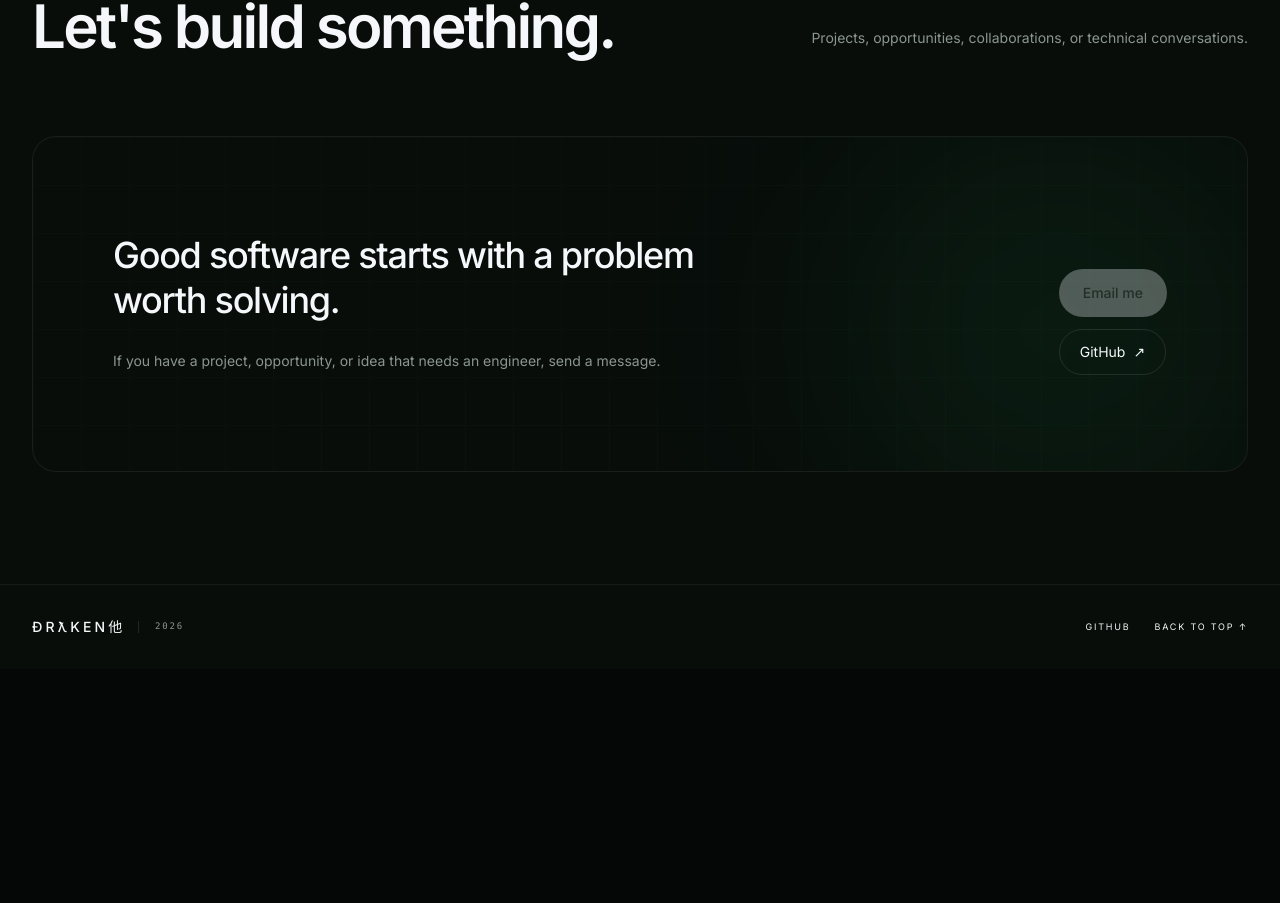
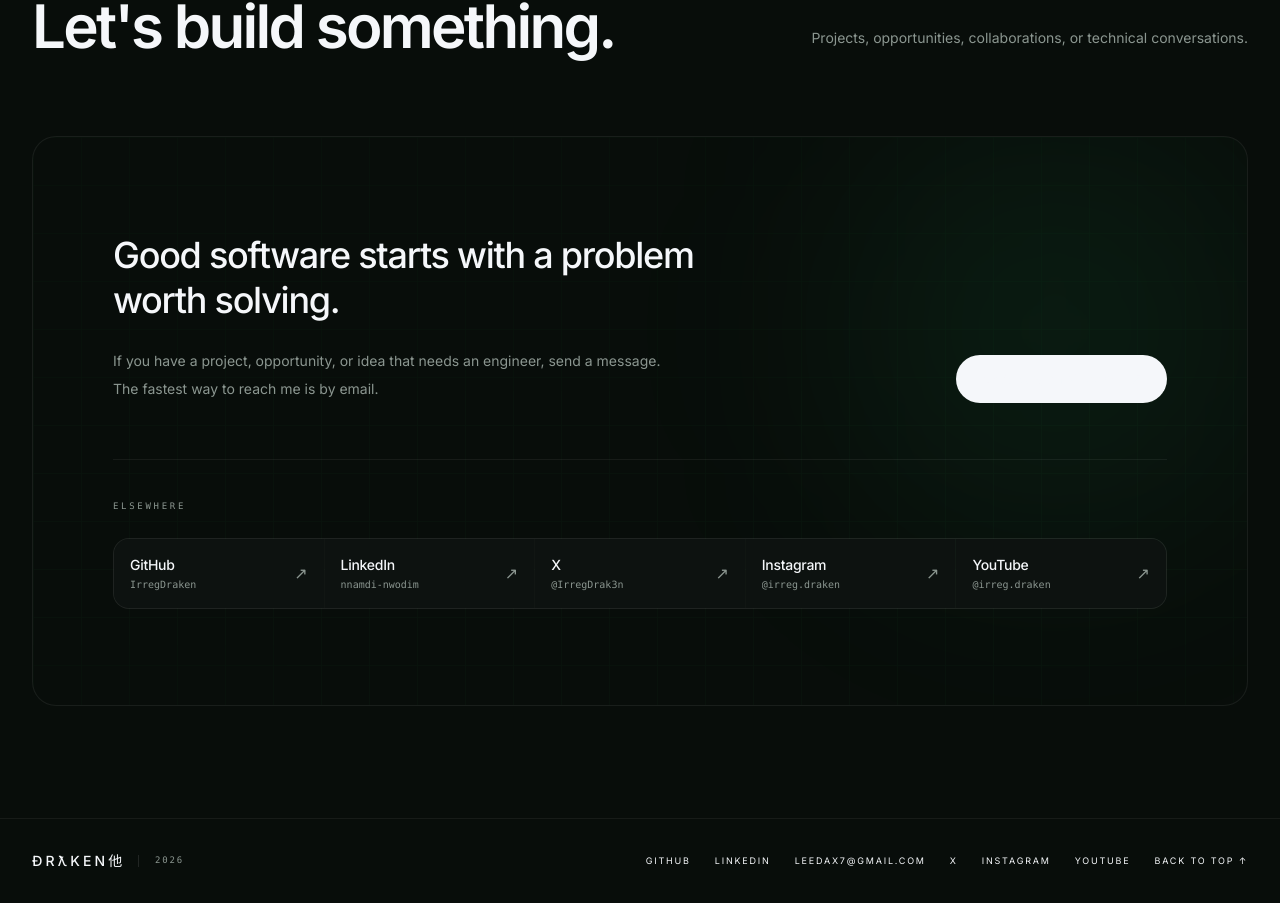
Before and after one commit to IrregDraken/Portfolio, a React (Vite) app: page / in a window 1280 px wide. Shown: the part 9479-10382 px from the top of the page. Before the commit the page ends 10148 px from the top, so only its background shows below. Built offline with nearby package versions, Linux system fonts and the light colour scheme.

Commit message:
Keep hero orb animations under reduced motion; add email and socials to Contact and Footer

```diff
--- a/src/components/Contact.tsx
+++ b/src/components/Contact.tsx
@@ -1,9 +1,43 @@
 import SectionHeading from './SectionHeading'
 import { siteConfig } from '../config/site'
 
+const socials = [
+  {
+    key: 'github',
+    label: siteConfig.social.github,
+    handle: 'IrregDraken',
+    url: siteConfig.links.github,
+  },
+  {
+    key: 'linkedin',
+    label: siteConfig.social.linkedin,
+    handle: 'nnamdi-nwodim',
+    url: siteConfig.links.linkedin,
+  },
+  {
+    key: 'x',
+    label: siteConfig.social.x,
+    handle: '@IrregDrak3n',
+    url: siteConfig.links.x,
+  },
+  {
+    key: 'instagram',
+    label: siteConfig.social.instagram,
+    handle: '@irreg.draken',
+    url: siteConfig.links.instagram,
+  },
+  {
+    key: 'youtube',
+    label: siteConfig.social.youtube,
+    handle: '@irreg.draken',
+    url: siteConfig.links.youtube,
+  },
+]
+
+const hasLinks = socials.some((social) => Boolean(social.url))
+
 function Contact() {
   const hasEmail = Boolean(siteConfig.links.email)
-  const hasLinkedIn = Boolean(siteConfig.links.linkedin)
 
   return (
     <section
@@ -34,6 +68,7 @@ function Contact() {
           {/* Glow */}
           <div className="pointer-events-none absolute right-0 top-0 h-96 w-96 rounded-full bg-[#39ff88]/10 blur-[130px]" />
 
+          {/* Main call to action */}
           <div className="relative grid gap-12 lg:grid-cols-[1fr_auto] lg:items-end">
             <div>
               <p className="reveal max-w-2xl text-2xl font-medium tracking-[-0.035em] text-[#f5f7fa] sm:text-4xl sm:leading-tight">
@@ -42,7 +77,8 @@ function Contact() {
 
               <p className="reveal mt-6 max-w-xl text-sm leading-7 text-[#8b9690]" data-reveal-delay="100">
                 If you have a project, opportunity, or idea that needs an
-                engineer, send a message.
+                engineer, send a message. The fastest way to reach me is by
+                email.
               </p>
             </div>
 
@@ -52,7 +88,7 @@ function Contact() {
                   href={`mailto:${siteConfig.links.email}`}
                   className="group inline-flex items-center gap-4 rounded-full bg-[#f5f7fa] px-6 py-3.5 text-sm font-medium text-[#080d0a] transition-all duration-300 hover:bg-white"
                 >
-                  Email me
+                  {siteConfig.links.email}
                   <span className="transition-transform duration-300 group-hover:translate-x-1">
                     ↗
                   </span>
@@ -62,32 +98,46 @@ function Contact() {
                   Email me
                 </span>
               )}
+            </div>
+          </div>
 
-              <div className="flex gap-3">
-                <a
-                  href={siteConfig.links.github}
-                  target="_blank"
-                  rel="noreferrer"
-                  className="inline-flex items-center gap-2 rounded-full border border-white/10 px-5 py-3 text-sm text-[#8b9690] transition-all duration-300 hover:border-[#39ff88]/30 hover:text-[#f5f7fa]"
-                >
-                  GitHub
-                  <span>↗</span>
-                </a>
+          {/* Social links */}
+          {hasLinks && (
+            <div className="relative mt-14 border-t border-white/[0.06] pt-10">
+              <p className="reveal font-mono text-[9px] uppercase tracking-[0.3em] text-[#8b9690]">
+                Elsewhere
+              </p>
 
-                {hasLinkedIn && (
-                  <a
-                    href={siteConfig.links.linkedin}
-                    target="_blank"
-                    rel="noreferrer"
-                    className="inline-flex items-center gap-2 rounded-full border border-white/10 px-5 py-3 text-sm text-[#8b9690] transition-all duration-300 hover:border-[#39ff88]/30 hover:text-[#f5f7fa]"
-                  >
-                    LinkedIn
-                    <span>↗</span>
-                  </a>
+              <div className="mt-6 grid gap-px overflow-hidden rounded-2xl border border-white/[0.06] bg-white/[0.04] sm:grid-cols-2 lg:grid-cols-5">
+                {socials.map((social, index) =>
+                  social.url ? (
+                    <a
+                      key={social.key}
+                      href={social.url}
+                      target="_blank"
+                      rel="noreferrer"
+                      data-reveal-delay={String(index * 80)}
+                      className="reveal group relative flex items-center justify-between gap-3 bg-[#0d1210] p-4 transition-all duration-300 hover:bg-[#111713]"
+                    >
+                      <div>
+                        <p className="text-sm font-medium tracking-[-0.02em] text-[#f5f7fa] transition-colors duration-300 group-hover:text-[#39ff88]">
+                          {social.label}
+                        </p>
+
+                        <p className="mt-0.5 truncate font-mono text-[10px] text-[#8b9690] transition-colors duration-300 group-hover:text-[#39ff88]/80">
+                          {social.handle}
+                        </p>
+                      </div>
+
+                      <span className="text-[#8b9690] transition-transform duration-300 group-hover:translate-x-0.5 group-hover:-translate-y-0.5 group-hover:text-[#39ff88]">
+                        ↗
+                      </span>
+                    </a>
+                  ) : null,
                 )}
               </div>
             </div>
-          </div>
+          )}
         </div>
       </div>
     </section>
--- a/src/components/Footer.tsx
+++ b/src/components/Footer.tsx
@@ -39,6 +39,48 @@ function Footer() {
             </a>
           )}
 
+          {siteConfig.links.email && (
+            <a
+              href={`mailto:${siteConfig.links.email}`}
+              className="font-mono text-[9px] uppercase tracking-[0.2em] text-[#8b9690] transition-colors duration-300 hover:text-[#39ff88]"
+            >
+              {siteConfig.links.email}
+            </a>
+          )}
+
+          {siteConfig.links.x && (
+            <a
+              href={siteConfig.links.x}
+              target="_blank"
+              rel="noreferrer"
+              className="font-mono text-[9px] uppercase tracking-[0.2em] text-[#8b9690] transition-colors duration-300 hover:text-[#39ff88]"
+            >
+              X
+            </a>
+          )}
+
+          {siteConfig.links.instagram && (
+            <a
+              href={siteConfig.links.instagram}
+              target="_blank"
+              rel="noreferrer"
+              className="font-mono text-[9px] uppercase tracking-[0.2em] text-[#8b9690] transition-colors duration-300 hover:text-[#39ff88]"
+            >
+              Instagram
+            </a>
+          )}
+
+          {siteConfig.links.youtube && (
+            <a
+              href={siteConfig.links.youtube}
+              target="_blank"
+              rel="noreferrer"
+              className="font-mono text-[9px] uppercase tracking-[0.2em] text-[#8b9690] transition-colors duration-300 hover:text-[#39ff88]"
+            >
+              YouTube
+            </a>
+          )}
+
           <a
             href="#top"
             className="font-mono text-[9px] uppercase tracking-[0.2em] text-[#8b9690] transition-colors duration-300 hover:text-[#39ff88]"
--- a/src/config/site.ts
+++ b/src/config/site.ts
@@ -10,8 +10,11 @@ export const siteConfig = {
 
   links: {
     github: 'https://github.com/IrregDraken',
-    linkedin: '',
-    email: '',
+    linkedin: 'https://www.linkedin.com/in/nnamdi-nwodim-5a183425b/',
+    instagram: 'https://instagram.com/irreg.draken',
+    x: 'https://x.com/IrregDrak3n',
+    youtube: 'https://youtube.com/@irreg.draken',
+    email: 'leedax7@gmail.com',
   },
 
   availability: {
@@ -22,5 +25,8 @@ export const siteConfig = {
   social: {
     github: 'GitHub',
     linkedin: 'LinkedIn',
+    instagram: 'Instagram',
+    x: 'X',
+    youtube: 'YouTube',
   },
 } as const
--- a/src/index.css
+++ b/src/index.css
@@ -2456,6 +2456,36 @@ section {
     animation-iteration-count: initial !important;
     transition-duration: 420ms !important;
   }
+
+  /*
+   * The hero orb system (rings, satellite, traveler, nodes, pulse,
+   * scanline, glow) is signature motion for this portfolio. It always
+   * plays at its natural speed, even under prefers-reduced-motion.
+   * It is slow, looping, ambient motion rather than content-movement,
+   * so it is excluded from the blanket kill above.
+   */
+  .orb-ring,
+  .orb-ring-outer,
+  .orb-ring-dashed,
+  .orb-ring-middle,
+  .orb-ring-inner,
+  .orb-satellite,
+  .orb-traveler,
+  .orb-node,
+  .orb-edge,
+  .orb-aura,
+  .orb-scan,
+  .profile-orb,
+  .hero-glow,
+  .hero-grid,
+  .hero-horizon,
+  .hero-stars,
+  .hero-particles,
+  .particle {
+    animation-duration: initial !important;
+    animation-iteration-count: initial !important;
+    transition-duration: initial !important;
+  }
 }
 
 /* =========================================================
```
Also changed, not shown: 1 other file (tests, documents, lock files or other folders).
